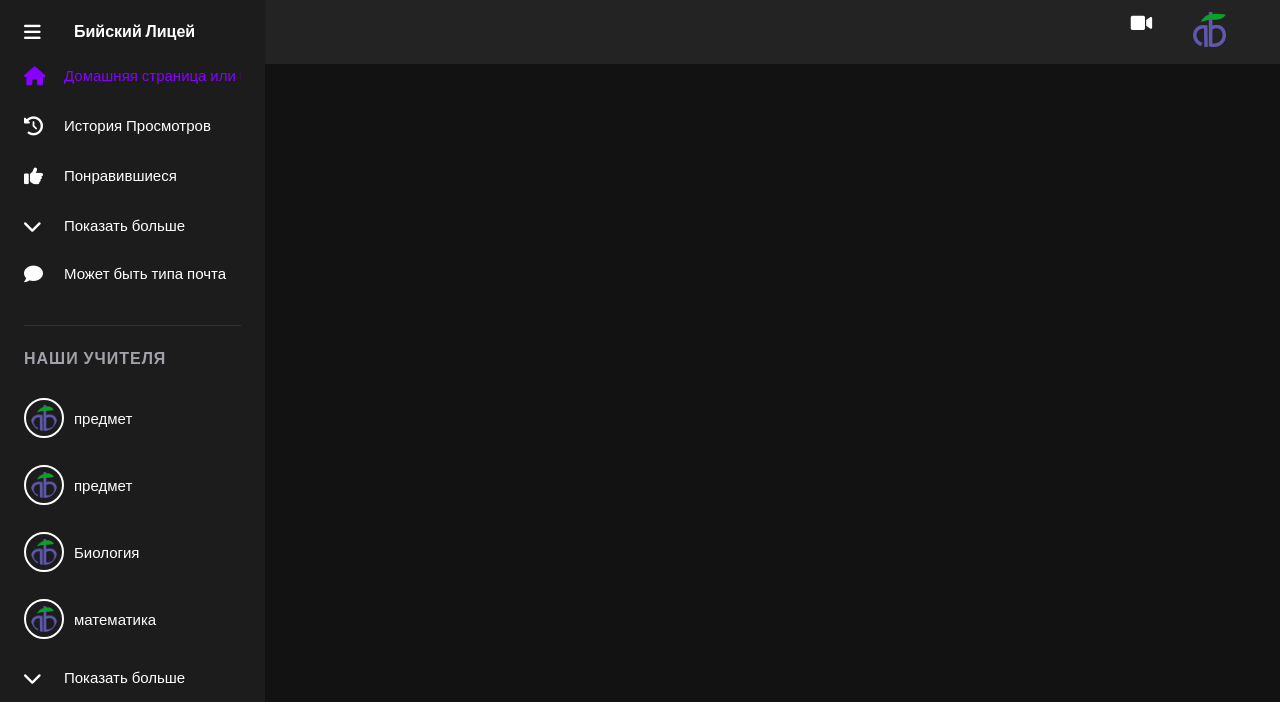
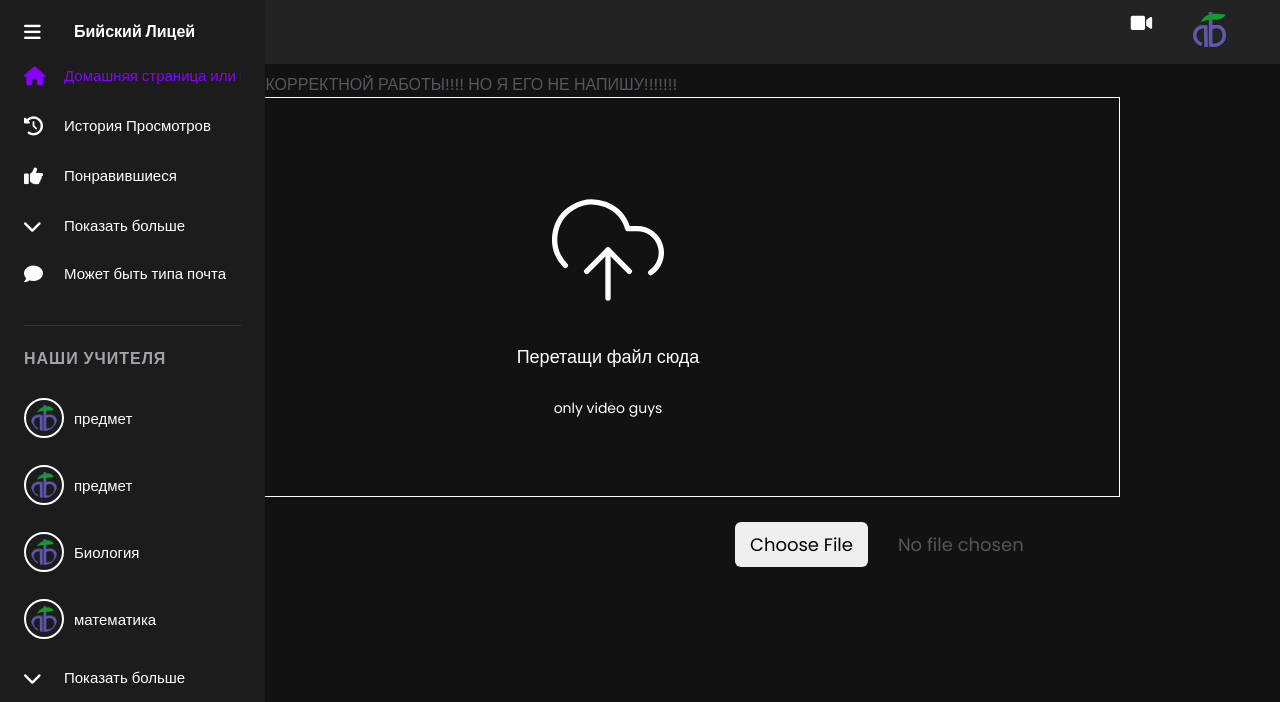
Before and after one commit to DeLe6erT/app-for-lecting-in-BL, a plain HTML site: page videoloader.html in a window 1280 px wide. Drawn offline with Linux system fonts and the light colour scheme; a script that the page names is missing.

Commit message:
Add files via upload

```diff
--- a/videoloader.html
+++ b/videoloader.html
@@ -6,11 +6,12 @@
   <meta name="viewport" content="width=device-width, initial-scale=1.0">
   <link type="images/png" rel="icon" href="images/logo.png">
   <link rel="stylesheet" href="https://use.fontawesome.com/releases/v6.0.0/css/all.css" integrity="images/logo.png" crossorigin="anonymous" />
-  <link rel="stylesheet" href="css/style.css">
+  <link rel="stylesheet" href="styleloader.css">
   <title>Бийский Лицей - Лекции</title>
 </head>
 
 <body>
+  <div>
   <!--    header      -->
   <header class="header">
     <div class="header_container">
@@ -139,9 +140,32 @@
   </section>
   <!--    nav      -->
 
+НУЖЕН БЭКЭНД ДЛЯ КОРРЕКТНОЙ РАБОТЫ!!!!
+НО Я ЕГО НЕ НАПИШУ!!!!!!!
 
+  <div id="uploadFile_Loader" class="upload-zone">
+    <form class="form-upload" id="uploadForm" method="post" enctype="multipart/form-data">
+      <div class="upload-zone_dragover">
+        <svg xmlns="http://www.w3.org/2000/svg" fill="none" stroke="currentColor" stroke-linecap="round" stroke-linejoin="round" stroke-width="1" viewBox="0 0 24 24" class="upload-loader__image">
+          <path d="M4 14.899A7 7 0 1 1 15.71 8h1.79a4.5 4.5 0 0 1 2.5 8.242M12 12v9"/>
+          <path d="m16 16-4-4-4 4"/>
+        </svg>
+        <p>Перетащи файл сюда</p>
+        <span class="form-upload__hint" id="hint">only video guys</span>
+      </div>
+      <label class="form-upload__label" for="uploadForm_file">
+        <span class="form-upload__title">Или нажми кнопку</span>
+        <input class="form-upload__input" id="uploadForm_File" type="file" name="file_name" accept="video/*" aria-describedby="hint">
+      </label>
+      <div class="form-upload__container">
+        <span class="form-upload__hint" id="uploadForm_Hint"></span>
+      </div>
+    </form>
+  </div>
+  </div>
 
   <script src="js/main.js" charset="utf-8"></script>
+  <script src="loader.js" charset="utf-8"></script>
 </body>
 
 </html>
```
